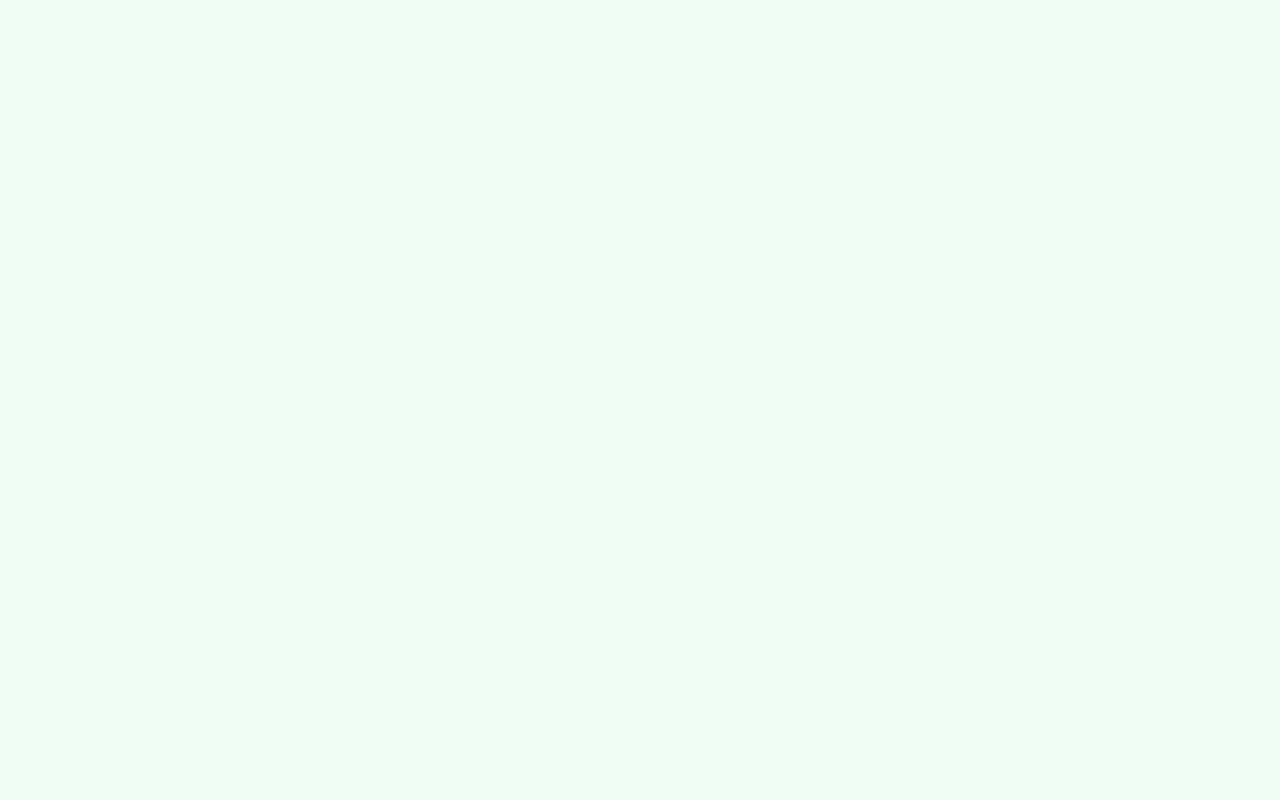
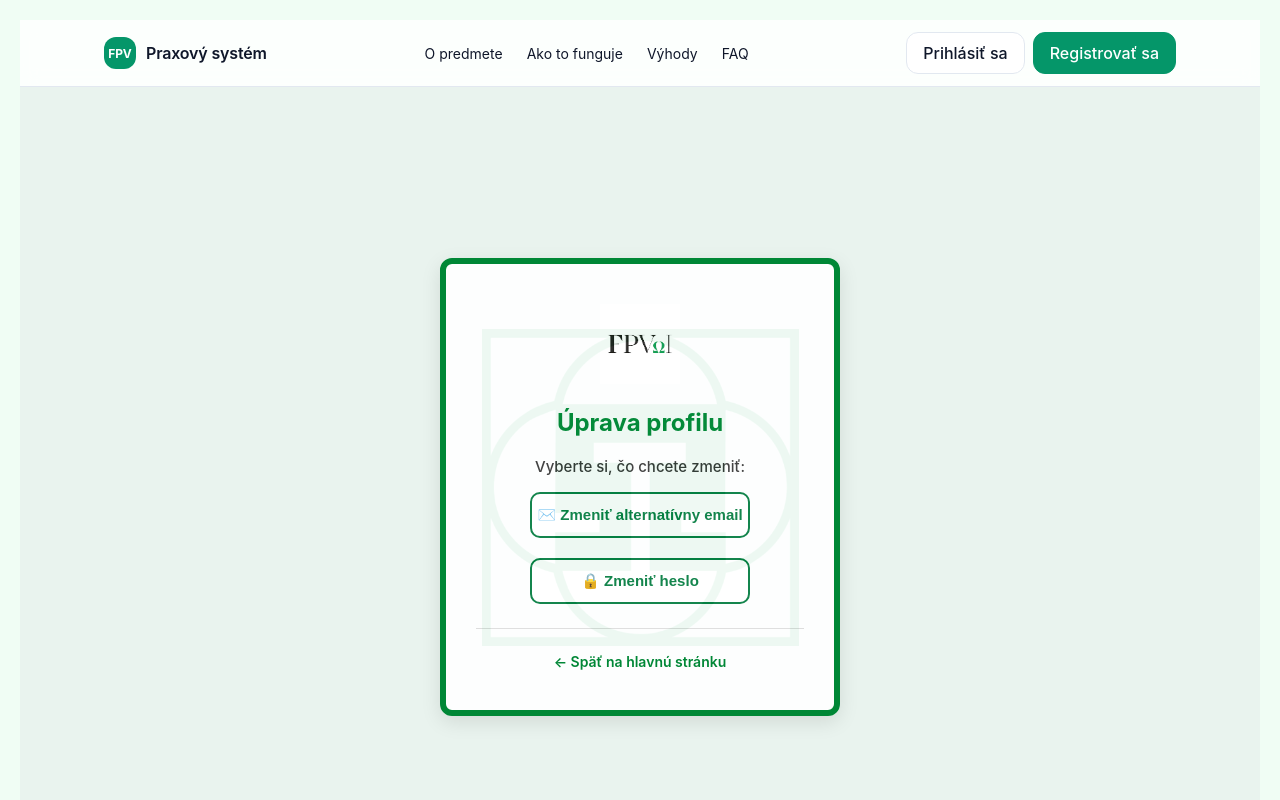
Before and after one commit to marekpng/internship-management-system, a Vue app in the folder frontend/: page /profile in a window 1280 px wide. Before the commit this address had no page. Shown: the top 800 px of the page. Built offline with nearby package versions, Linux system fonts and the light colour scheme.

Commit message:
feat(SCRUM-72): Added missing frontend

```diff
--- a/frontend/src/router/index.js
+++ b/frontend/src/router/index.js
@@ -6,6 +6,7 @@ import RegisterStudentView from '../views/RegisterStudentView.vue'
 import RegisterCompanyView from '../views/RegisterCompanyView.vue'
 import LandingPage from '../views/LandingPage.vue'
 import ChangePasswordView from '../views/ChangePasswordView.vue'
+import ProfileView from '@/views/ProfileView.vue'
 
 
 const router = createRouter({
@@ -19,6 +20,7 @@ const router = createRouter({
     { path: '/register/company', name: 'registerCompany', component: RegisterCompanyView },
     { path: '/', name: 'landing', component: LandingPage },
     { path: '/change-password', name: 'changePassword', component: ChangePasswordView },
+    { path: '/profile', name: 'profile', component: ProfileView},
 
 
   ],
--- /dev/null
+++ b/frontend/src/views/ProfileView.vue
@@ -0,0 +1,273 @@
+<template>
+  <div class="landing">
+    <HeaderComponent />
+
+    <div class="login-body">
+      <div class="login-container">
+        <div class="login-box">
+          <div class="login-logo">
+            <img src="@/assets/logo-fpv.png" alt="UKF FPV logo" />
+          </div>
+
+          <h2>Úprava profilu</h2>
+          <p class="info-text">Vyberte si, čo chcete zmeniť:</p>
+
+          <!-- 🔘 Prepínač -->
+          <div class="switch-buttons">
+            <button
+              :class="{ active: activeForm === 'email' }"
+              @click="activeForm = 'email'"
+            >
+              ✉️ Zmeniť alternatívny email
+            </button>
+            <button
+              :class="{ active: activeForm === 'password' }"
+              @click="activeForm = 'password'"
+            >
+              🔒 Zmeniť heslo
+            </button>
+          </div>
+
+          <hr class="divider" />
+
+          <!-- 🔹 Animovaný prechod medzi formulármi -->
+          <transition name="fade" mode="out-in">
+            <!-- 🔹 Zmena alternatívneho emailu -->
+            <form
+              v-if="activeForm === 'email'"
+              key="emailForm"
+              @submit.prevent="updateProfile"
+              class="form-section"
+            >
+              <label for="alternative_email">Alternatívny email</label>
+              <input
+                v-model.trim="form.alternative_email"
+                type="email"
+                id="alternative_email"
+                placeholder="Zadaj nový alternatívny email"
+              />
+
+              <button type="submit" :disabled="loadingProfile">
+                {{ loadingProfile ? 'Ukladám...' : 'Uložiť email' }}
+              </button>
+            </form>
+
+            <!-- 🔹 Zmena hesla -->
+            <form
+              v-else-if="activeForm === 'password'"
+              key="passwordForm"
+              @submit.prevent="updatePassword"
+              class="form-section"
+            >
+              <label for="current_password">Aktuálne heslo</label>
+              <input
+                v-model.trim="form.current_password"
+                type="password"
+                id="current_password"
+                placeholder="Zadaj aktuálne heslo"
+                required
+              />
+
+              <label for="new_password">Nové heslo</label>
+              <input
+                v-model.trim="form.new_password"
+                type="password"
+                id="new_password"
+                placeholder="Zadaj nové heslo"
+                required
+              />
+
+              <label for="new_password_confirmation">Potvrdenie hesla</label>
+              <input
+                v-model.trim="form.new_password_confirmation"
+                type="password"
+                id="new_password_confirmation"
+                placeholder="Zadaj nové heslo znova"
+                required
+              />
+
+              <button type="submit" :disabled="loadingPassword">
+                {{ loadingPassword ? 'Mením heslo...' : 'Zmeniť heslo' }}
+              </button>
+            </form>
+          </transition>
+
+          <p v-if="success" class="success">{{ success }}</p>
+          <p v-if="error" class="error">{{ error }}</p>
+
+          <p class="register-link">
+            <router-link to="/">← Späť na hlavnú stránku</router-link>
+          </p>
+        </div>
+      </div>
+    </div>
+
+    <FooterComponent />
+  </div>
+</template>
+
+<script setup>
+import { reactive, ref } from 'vue'
+import axios from 'axios'
+import HeaderComponent from '@/components/HeaderComponent.vue'
+import FooterComponent from '@/components/FooterComponent.vue'
+import '@/assets/login.css'
+
+const form = reactive({
+  alternative_email: '',
+  current_password: '',
+  new_password: '',
+  new_password_confirmation: ''
+})
+
+const activeForm = ref('')
+const loadingProfile = ref(false)
+const loadingPassword = ref(false)
+const success = ref('')
+const error = ref('')
+
+// 🔹 Zmena alternatívneho emailu
+async function updateProfile() {
+  error.value = ''
+  success.value = ''
+  loadingProfile.value = true
+
+  try {
+    const token = localStorage.getItem('access_token')
+    const res = await axios.post(
+      'http://127.0.0.1:8000/api/update-profile',
+      { alternative_email: form.alternative_email },
+      { headers: { Authorization: `Bearer ${token}` } }
+    )
+    success.value = res.data.message || 'Email bol aktualizovaný.'
+  } catch (err) {
+    error.value = err.response?.data?.message || 'Chyba pri ukladaní emailu.'
+  } finally {
+    loadingProfile.value = false
+  }
+}
+
+// 🔹 Zmena hesla
+async function updatePassword() {
+  error.value = ''
+  success.value = ''
+
+  if (form.new_password !== form.new_password_confirmation) {
+    error.value = 'Nové heslá sa nezhodujú.'
+    return
+  }
+
+  loadingPassword.value = true
+  try {
+    const token = localStorage.getItem('access_token')
+    const res = await axios.post(
+      'http://127.0.0.1:8000/api/change-password',
+      {
+        current_password: form.current_password,
+        new_password: form.new_password,
+        new_password_confirmation: form.new_password_confirmation
+      },
+      { headers: { Authorization: `Bearer ${token}` } }
+    )
+
+    success.value = res.data.message || 'Heslo bolo zmenené.'
+    Object.assign(form, {
+      current_password: '',
+      new_password: '',
+      new_password_confirmation: ''
+    })
+  } catch (err) {
+    error.value =
+      err.response?.data?.message || 'Nepodarilo sa zmeniť heslo.'
+  } finally {
+    loadingPassword.value = false
+  }
+}
+</script>
+
+<style scoped>
+.info-text {
+  color: #333;
+  font-size: 15px;
+  font-weight: 500;
+  text-align: center;
+  margin-bottom: 16px;
+}
+
+/* 🔹 Lepší layout prepínačov */
+.switch-buttons {
+  display: flex;
+  justify-content: center;
+  align-items: center;
+  gap: 20px;
+  flex-wrap: wrap;
+  margin-bottom: 20px;
+}
+
+.switch-buttons button {
+  flex: 1 1 180px;
+  max-width: 220px;
+  background-color: white;
+  border: 2px solid #007b3e;
+  color: #007b3e;
+  font-weight: 600;
+  padding: 12px 0;
+  border-radius: 10px;
+  cursor: pointer;
+  text-align: center;
+  transition: all 0.25s ease;
+  font-size: 15px;
+}
+
+.switch-buttons button:hover {
+  background-color: #e8f8ee;
+  transform: translateY(-2px);
+  box-shadow: 0 3px 8px rgba(0, 128, 0, 0.15);
+}
+
+.switch-buttons .active {
+  background-color: #007b3e;
+  color: white;
+  border-color: #00662f;
+  box-shadow: 0 3px 10px rgba(0, 128, 0, 0.3);
+}
+
+.switch-buttons .active:hover {
+  background-color: #00994a;
+}
+
+.divider {
+  margin: 24px 0;
+  border: 0;
+  border-top: 1px solid #ddd;
+}
+
+.form-section {
+  display: flex;
+  flex-direction: column;
+  gap: 10px;
+  animation: fadeIn 0.4s ease;
+}
+
+/* 🔹 Fade efekt */
+.fade-enter-active,
+.fade-leave-active {
+  transition: opacity 0.3s ease;
+}
+.fade-enter-from,
+.fade-leave-to {
+  opacity: 0;
+}
+
+.success {
+  color: #0a7b3e;
+  font-weight: 600;
+  margin-top: 16px;
+}
+
+.error {
+  color: #b00020;
+  font-weight: 600;
+  margin-top: 16px;
+}
+</style>
```
